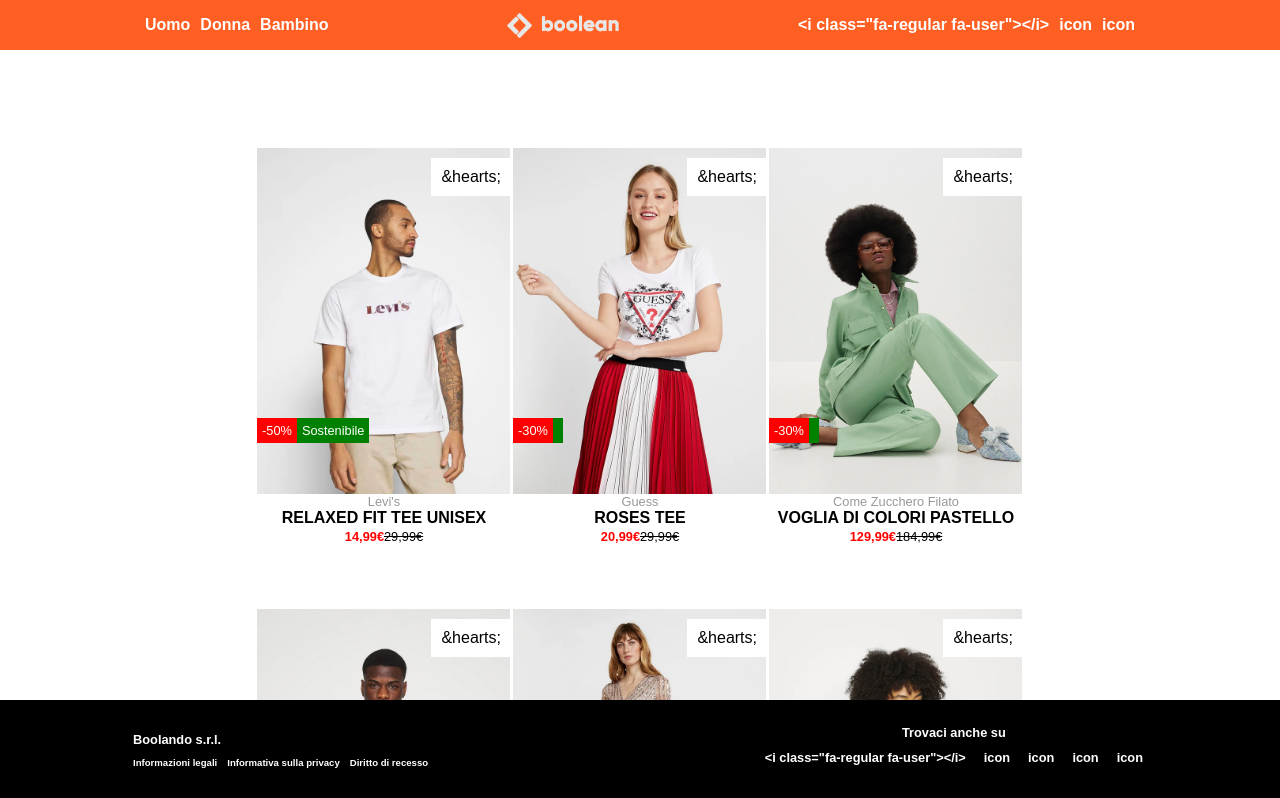
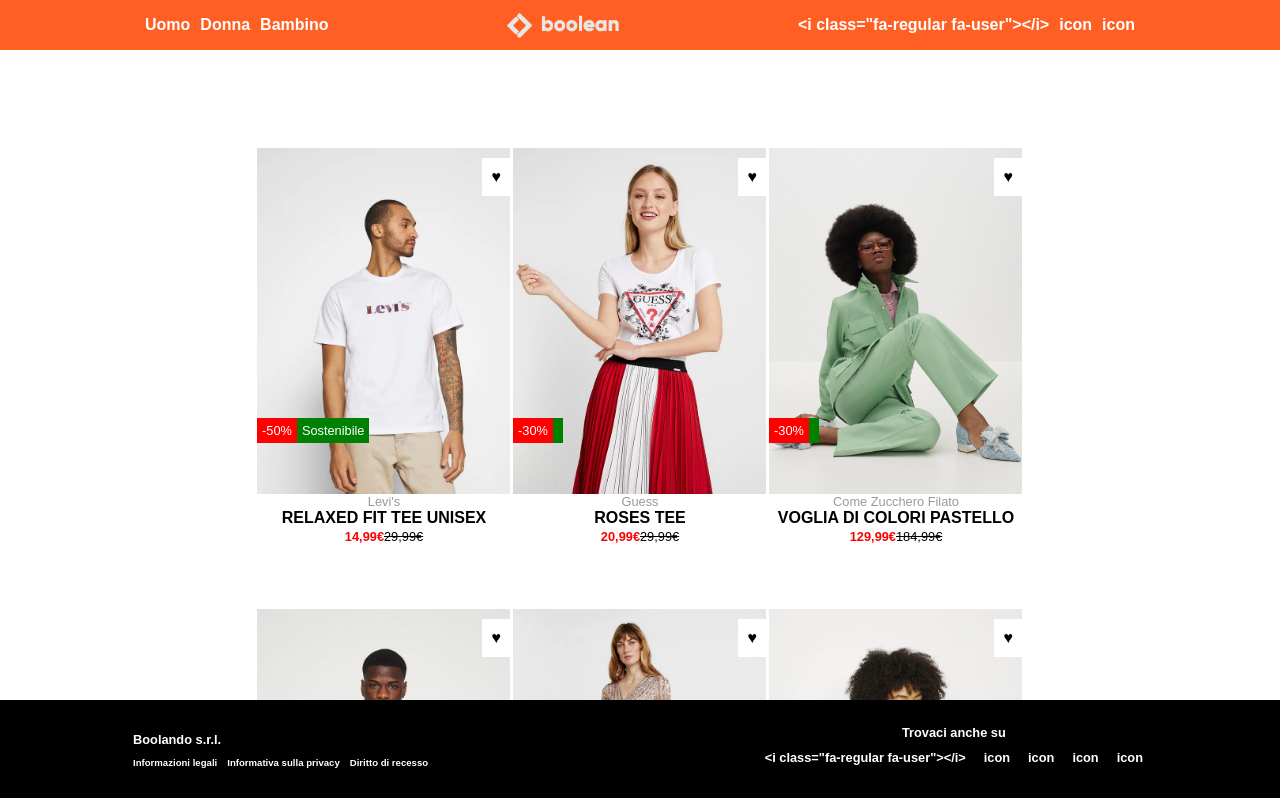
Before and after one commit to juri931/vite-boolando, a Vue app: page / in a window 1280 px wide. Shown: the top 798 px of the page. Built offline with nearby package versions, Linux system fonts and the light colour scheme.

Commit message:
[fix] hearts fix and main.scss nesting

```diff
--- a/src/assets/scss/main.scss
+++ b/src/assets/scss/main.scss
@@ -61,8 +61,6 @@
   margin-top: 100px;
   min-width: 776px;
   height: 1074px;
-}
-
   .container {
     display: flex;
     flex-wrap: wrap;
@@ -70,8 +68,6 @@
     width: 80%;
     max-width: 1000px;
     margin: 0px auto;
-}
-
     .product {
       position: relative;
       flex-wrap: wrap;
@@ -80,59 +76,49 @@
       height: 190%;
       margin: 48px 1px;
       cursor: pointer;
-}
-
-.product {
       img {
         max-height: 100%;
         max-width: 100%;
         position: absolute;
       }
-}
-
       .img-hover {
         display: none;
         position: absolute;
         top: 0;
         left: 0;
       }
-
-.container .product:hover .img-hover {
+      &:hover {
+        .img-hover {
           display: block;
         }
-
+      }
       .disc-eco {
         position: absolute;
         top: 40%;
         left: 0;
-}
-
         .discount {
           padding: 5px;
           color: white;
           background-color: red;
           font-size: 0.8rem;
         }
-
         .eco {
           padding: 5px;
           color: white;
           background-color: green;
           font-size: 0.8rem;
         }
-
+      }
       .heart {
         position: absolute;
         top: 10px;
         right: 0;
         padding: 10px;
         background-color: white;
-}
-
-.heart:hover {
+        &:hover {
           color: red;
         }
-
+      }
       .info {
         background-color: white;
         position: absolute;
@@ -140,29 +126,28 @@
         text-align: center;
         width: 100%;
         height: 50px;
-}
-
         .brand {
           font-size: 0.8rem;
           color: rgb(150, 154, 150);
           display: block;
         }
-
         .desc {
           text-transform: uppercase;
           font-weight: bold;
           display: block;
         }
-
         .price-new {
           font-size: 0.8rem;
           font-weight: bold;
           color: red;
         }
-
         .price-old {
           font-size: 0.8rem;
           text-decoration: line-through;
+        }
+      }
+    }
+  }
 }
 // MAIN END
 
--- a/src/components/Main.vue
+++ b/src/components/Main.vue
@@ -20,7 +20,7 @@
           <span class="discount">{{ item.discount }}</span>
           <span class="eco">{{ item.eco }}</span>
         </div>
-        <span class="heart">{{ item.heart }}</span>
+        <span class="heart">&hearts;</span>
 
         <div class="info">
           <span class="brand">{{ item.brand }}</span>
```
Lines whose indentation alone changed are shown as unchanged.
